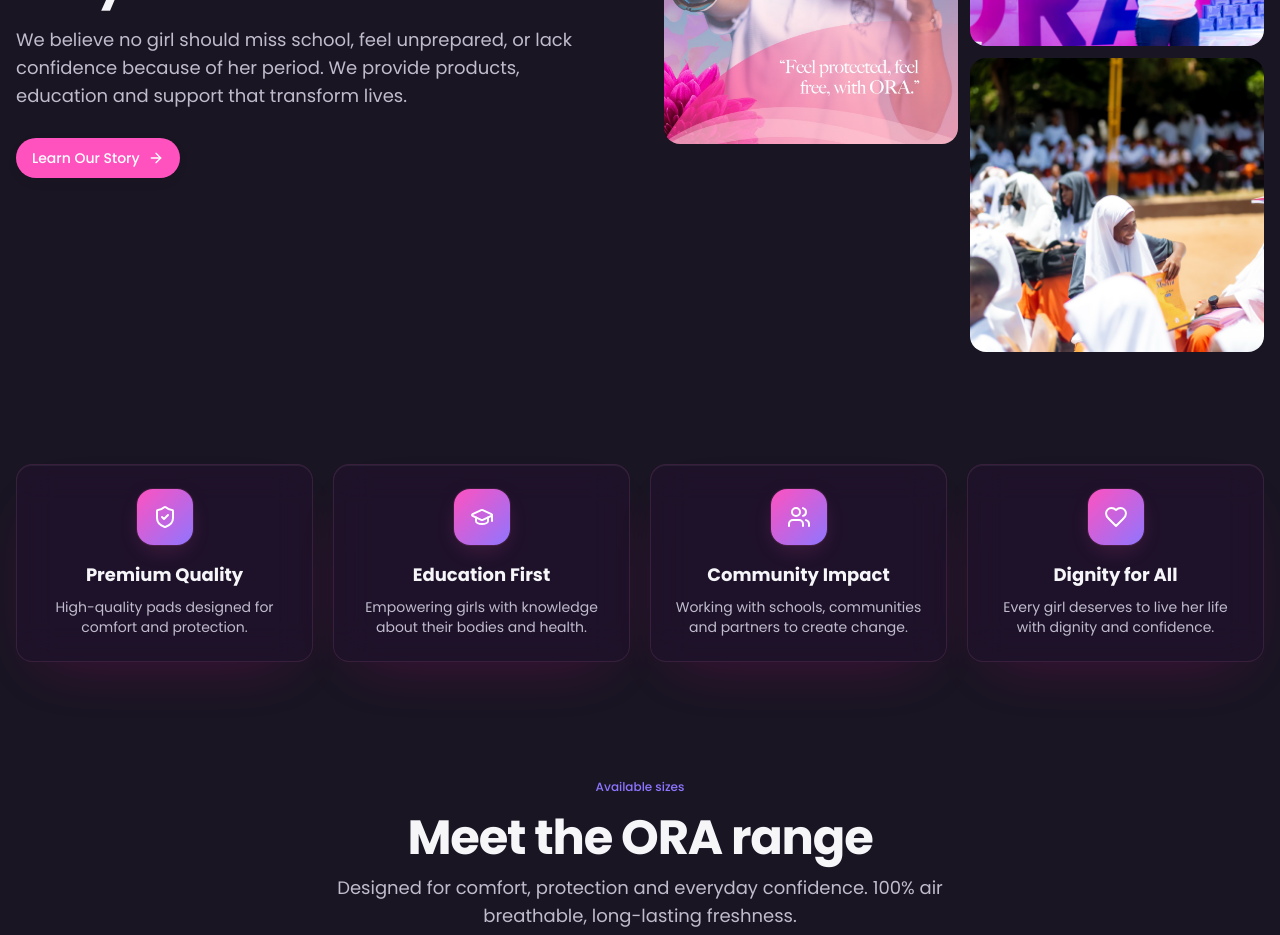
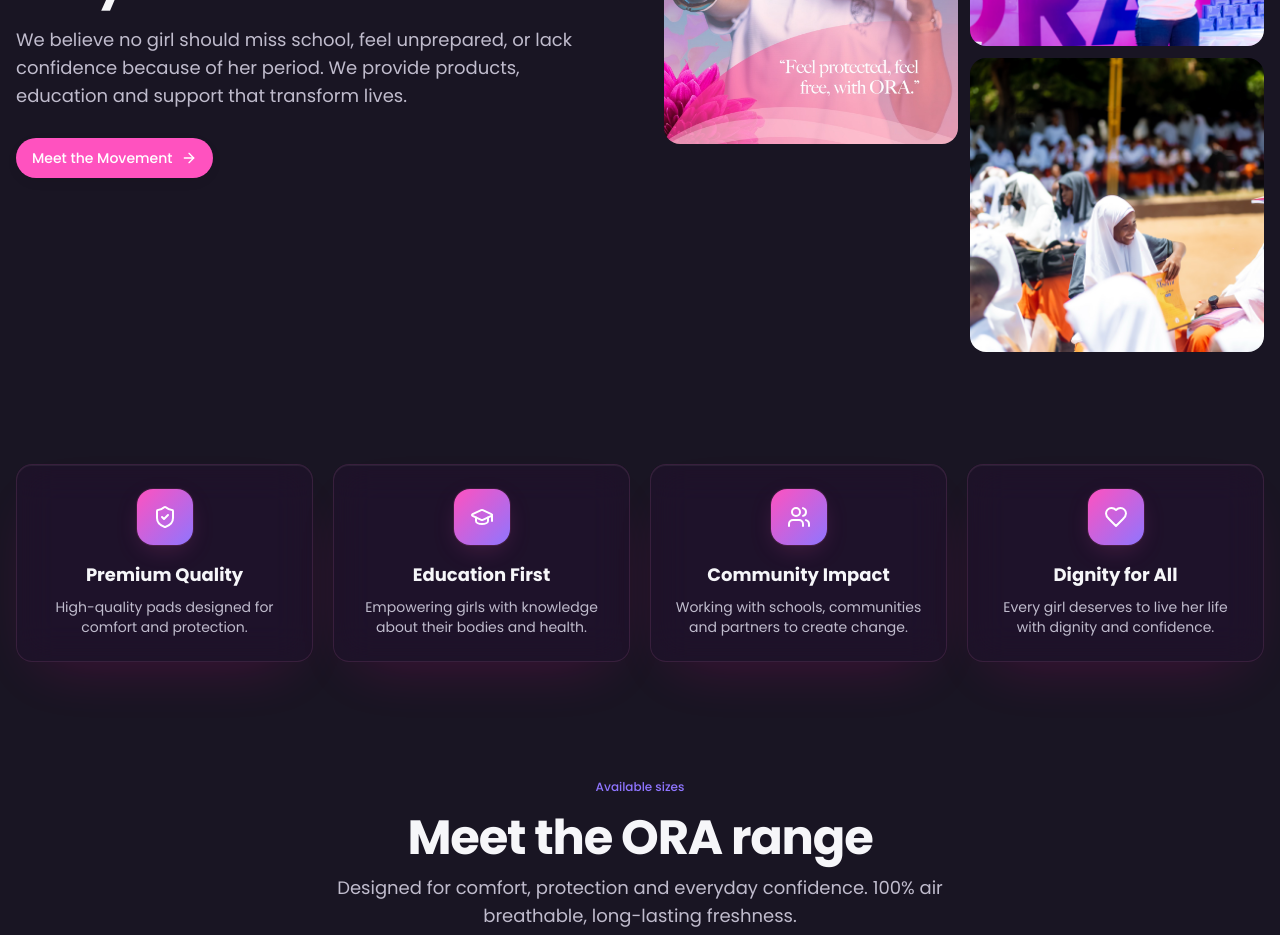
Before and after one commit to Casynino/ORA-OS, a Next.js app: page / in a window 1280 px wide. Shown: the part 1160-2095 px from the top of the page. Built offline with nearby package versions, Linux system fonts and the light colour scheme; no server answers; the database is empty.

Commit message:
Home: 'Learn Our Story' -> 'Meet the Movement' (Why Ora Exists CTA)

```diff
--- a/app/page.tsx
+++ b/app/page.tsx
@@ -156,7 +156,7 @@
               support that transform lives.
             </p>
             <Link href="/impact" className={cn(buttonVariants(), "mt-7 rounded-full")}>
-              Learn Our Story
+              Meet the Movement
               <ArrowRight className="size-4" />
             </Link>
           </Reveal>
```
